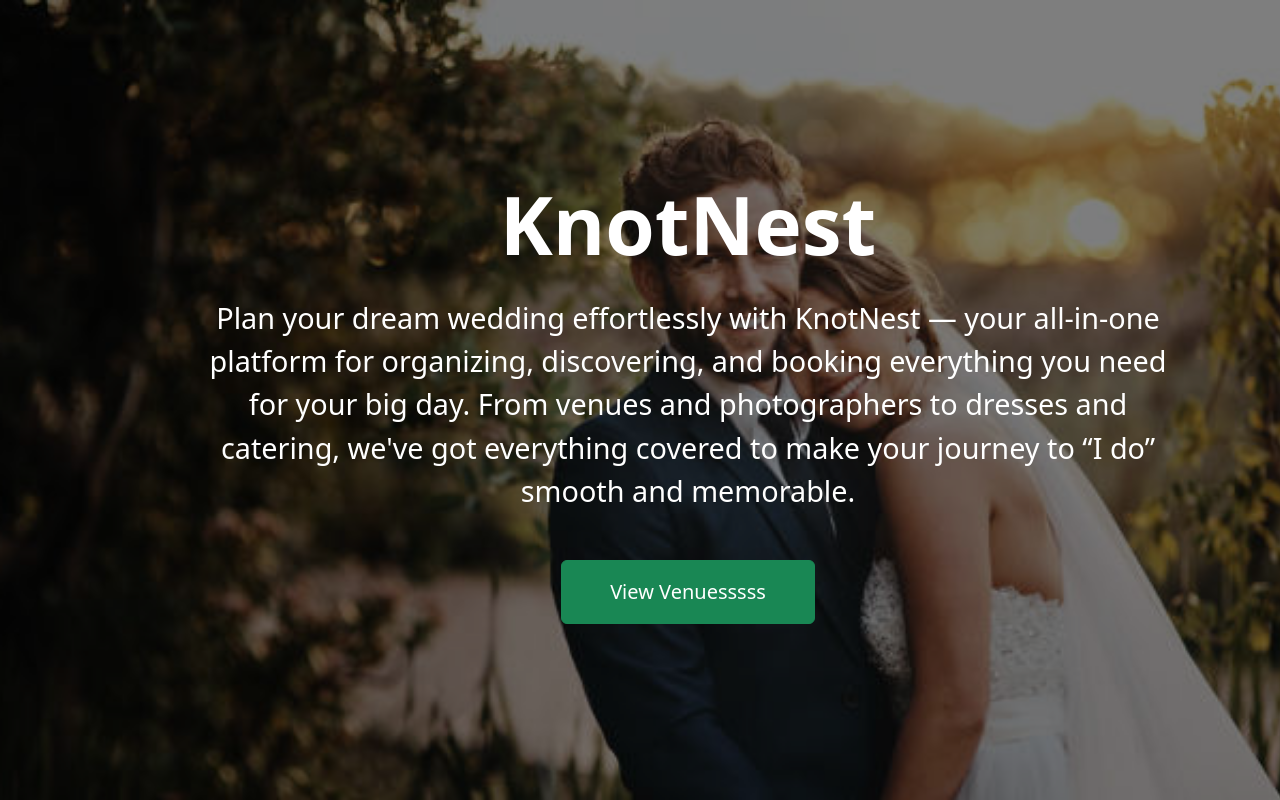
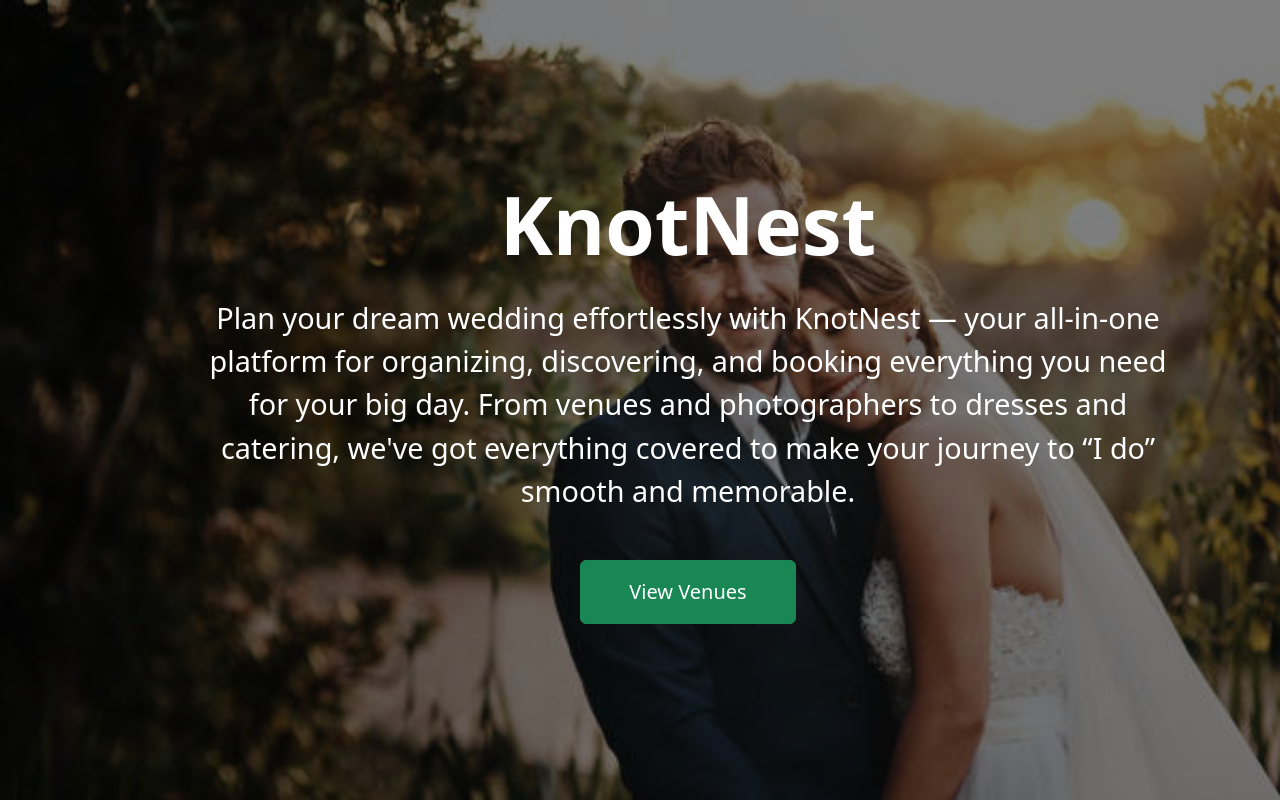
Before and after one commit to IBIRASA/KnotNest, a React (Create React App) app in the folder vow-venue-frontend/: page / in a window 1280 px wide. Built offline with nearby package versions, Linux system fonts and the light colour scheme.

Commit message:
changed the js linting  eror

```diff
--- a/vow-venue-frontend/src/components/LandingPage.jsx
+++ b/vow-venue-frontend/src/components/LandingPage.jsx
@@ -40,8 +40,9 @@ function LandingPage() {
   onClick={() => navigate('/eventlist')}
   className="px-5 py-3 rounded"
 >
-          View Venuesssss
+  View Venues
 </Button>
+
       </div>
     </div>
   );
```
Lines whose indentation alone changed are shown as unchanged.
